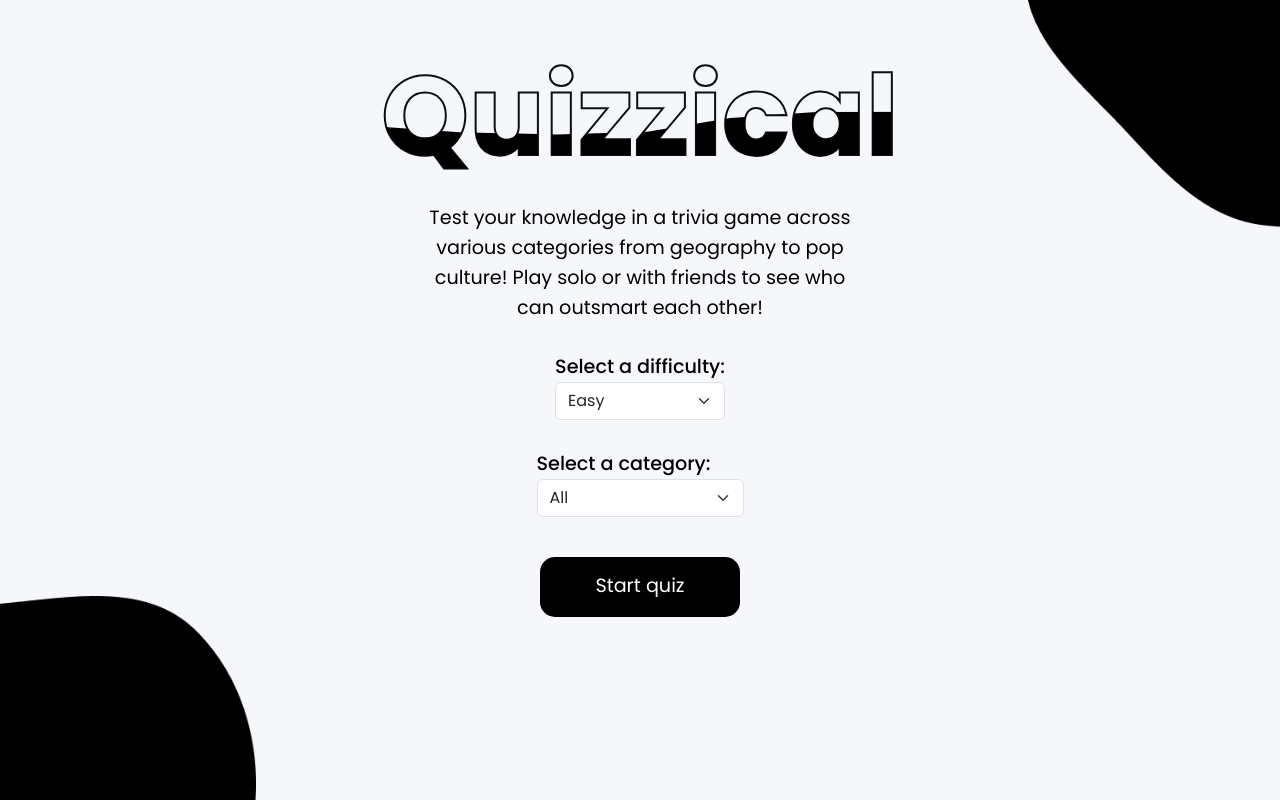
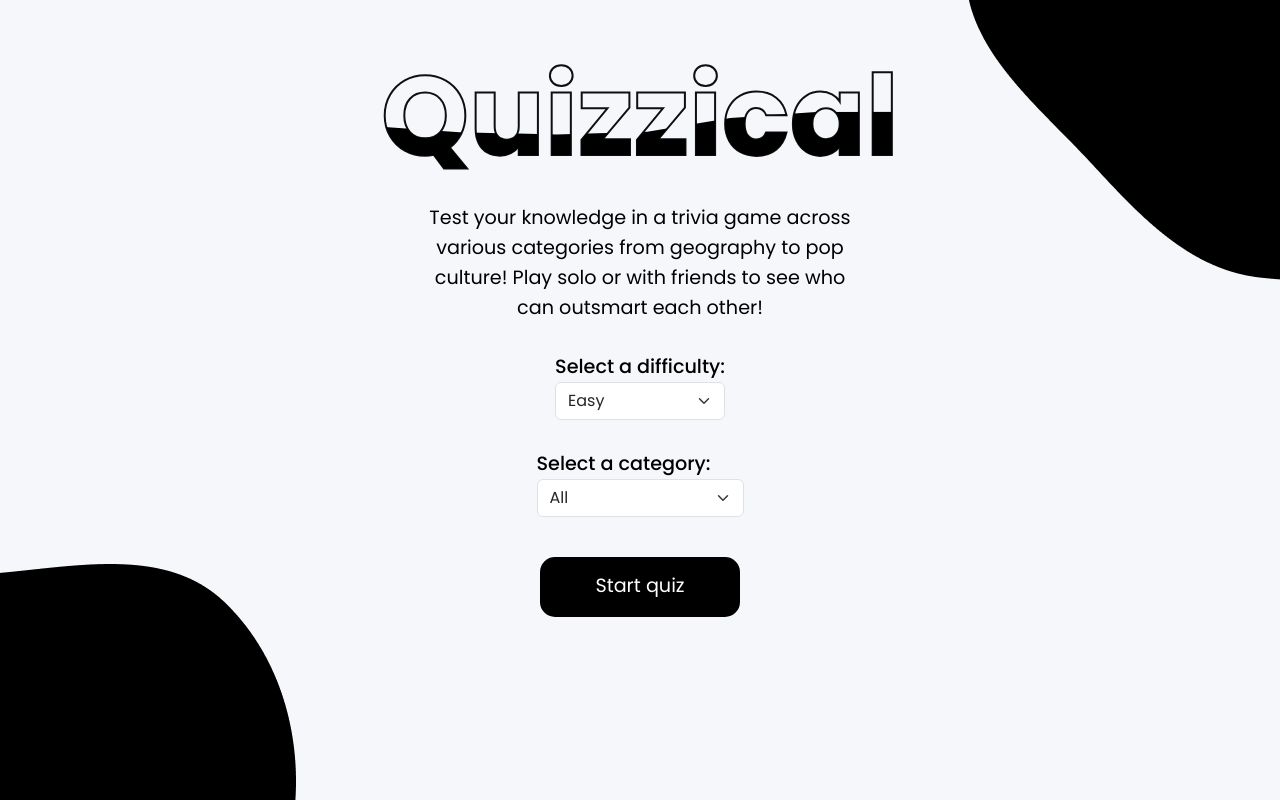
Before and after one commit to steph-xue/quizzical, a React (Vite) app: page / in a window 1280 px wide. Built offline with nearby package versions, Linux system fonts and the light colour scheme.

Commit message:
adjust sizing of blobs for mobile smaller heights

```diff
--- a/src/style.css
+++ b/src/style.css
@@ -27,9 +27,9 @@ body {
   }
 }
 
-@media only screen and (max-height: 1000px) {
+@media only screen and (max-height: 750px) {
   body {
-    background-size: 20%, 20%;
+    background-size: 15vh, 15vh;
   }
 }
 
```
